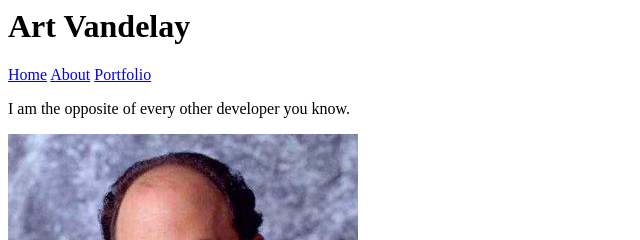
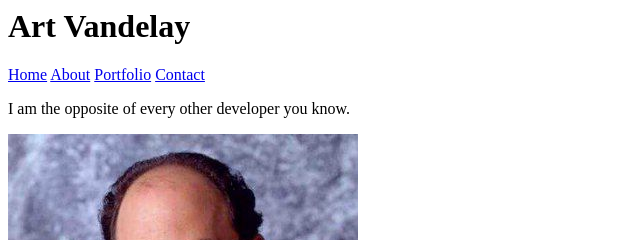
Before and after one commit to paulywrath/personal-website2, a plain HTML site: page index.html in a window 1280 px wide. Shown: the top 240 px of the page, 0-640 px from the left. Drawn offline with Linux system fonts and the light colour scheme.

Commit message:
Add link to contact page

```diff
--- a/index.html
+++ b/index.html
@@ -3,6 +3,7 @@
     <title>Art Vandelay</title>
     <link rel="stylesheet" href="style.css">
   </head>
+
   <body>
 
     <header>
@@ -11,6 +12,7 @@
         <a href="index.html">Home</a>
         <a href="about.html">About</a>
         <a href="portfolio.html">Portfolio</a>
+        <a href="contact.html">Contact</a>
       </section>
     </header>
 
```
Also changed, not shown: about.html (+2 -0 lines), portfolio.html (+2 -0 lines).
